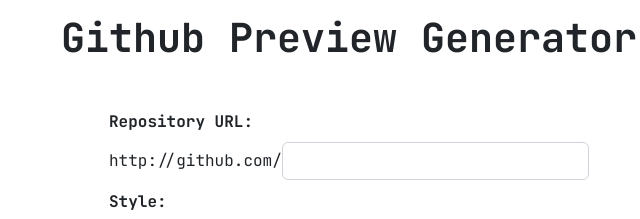
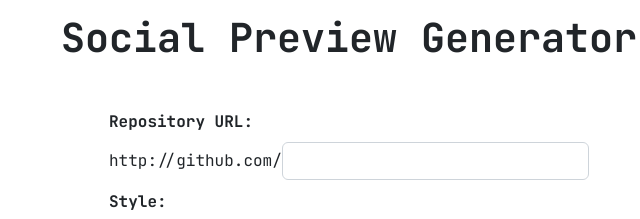
Before and after one commit to Oneill19/social-preview-generator, a plain HTML site: page index.html in a window 1280 px wide. Shown: the top 219 px of the page, 291-931 px from the left. Drawn offline with nearby package versions, Linux system fonts and the light colour scheme.

Commit message:
change h1 title

```diff
--- a/index.html
+++ b/index.html
@@ -94,7 +94,7 @@
         <div class="wrapper">
             <div class="box">
                 <div class="header animate__animated animate__fadeInDown">
-                    <h1>Github Preview Generator</h1>
+                    <h1>Social Preview Generator</h1>
                 </div>
                 <div class="input">
                     <label
```
